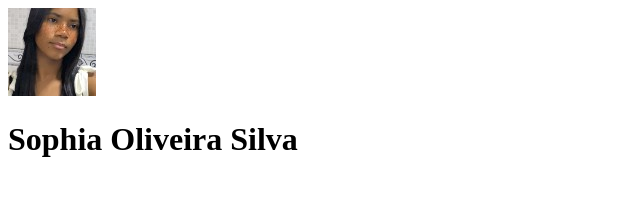
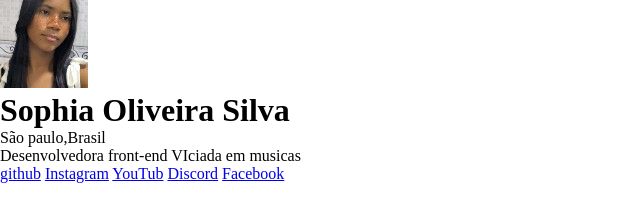
Before and after one commit to SSophiaOliveiraSilva12B/meus-links, a plain HTML site: page index.html in a window 1280 px wide. Shown: the whole page, without its empty margins (0-640 px from the left). Drawn offline with Linux system fonts and the light colour scheme.

Commit message:
inicio do desenvolvimento do CSS

```diff
--- a/index.html
+++ b/index.html
@@ -3,12 +3,20 @@
 <head>
     <meta charset="UTF-8">
     <meta name="viewport" content="width=device-width, initial-scale=1.0">
+    <link rel="stylesheet" href="style.css">
     <title>Meus links</title>
 </head>
 <body>
     <div>
         <img src="./sohh.jpg" alt="Imagem da criadora da pág, Sophia Oliveira">
         <h1>Sophia Oliveira Silva</h1>
+        <p>São paulo,Brasil</p>
+        <p>Desenvolvedora front-end  VIciada em musicas </p>
+        <a href=" https://github.com/SSophiaOliveiraSilva12B/meus-links">github</a>
+        <a href=" https://www.instagram.com/">Instagram</a>
+        <a href="https://www.youtube.com/"> YouTub</a>
+        <a href=" https://discord.com/"> Discord</a>
+        <a href="https://www.facebook.com/?locale=pt_BR"> Facebook</a>
     </div>
 </body>
 </html>
--- /dev/null
+++ b/style.css
@@ -0,0 +1,5 @@
+*{
+margin: 0;
+padding: 0;
+box-sizing: bonder-box;
+}
```
